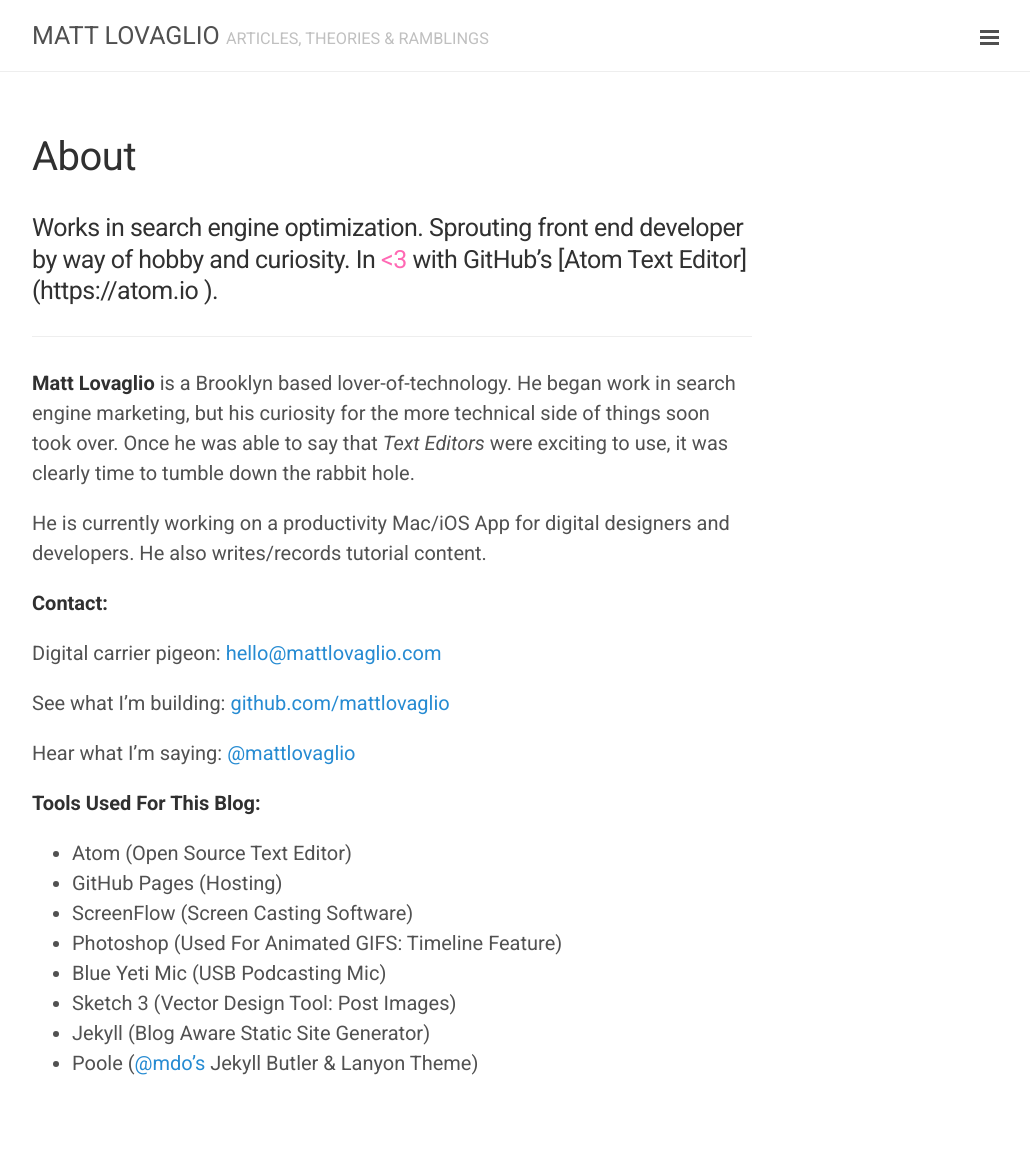
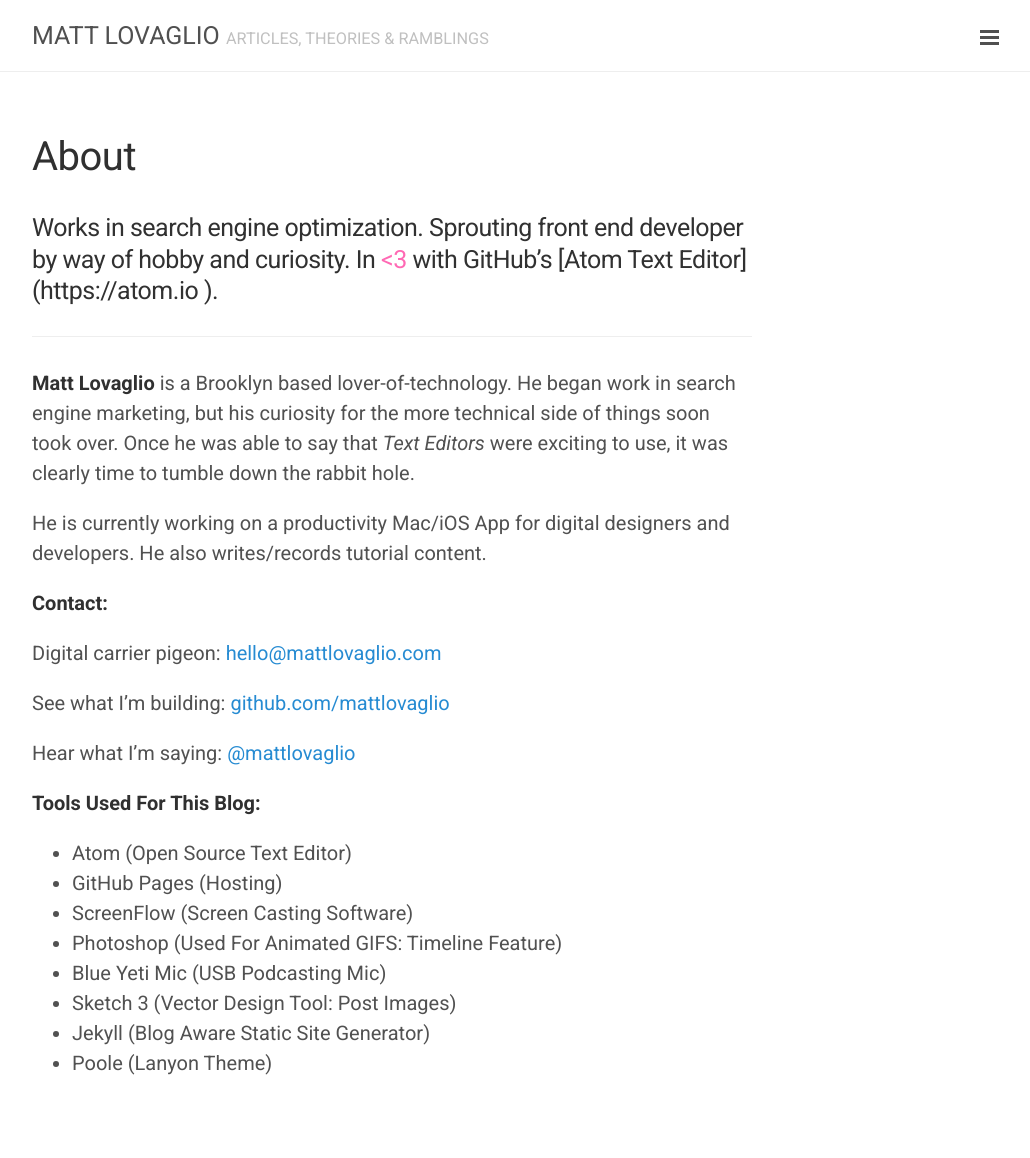
Before and after one commit to mattlovaglio/mattlovaglio.github.io, a Jekyll site: the page built from about.md, in a window 1280 px wide. Shown: the whole page, without its empty margins (248-1278 px from the left). Built offline with Jekyll 4.4.1, drawn with Linux system fonts in a browser that asks for light colours; Markdown is read by kramdown in place of the engine named in the settings.

Commit message:
Removed Link
Removed @mdo link. Redundant.

```diff
--- a/about.md
+++ b/about.md
@@ -27,4 +27,4 @@
 * Blue Yeti Mic (USB Podcasting Mic)
 * Sketch 3 (Vector Design Tool: Post Images)
 * Jekyll (Blog Aware Static Site Generator)
-* Poole ([@mdo's](https://twitter.com/mdo) Jekyll Butler & Lanyon Theme)
+* Poole (Lanyon Theme)
```
